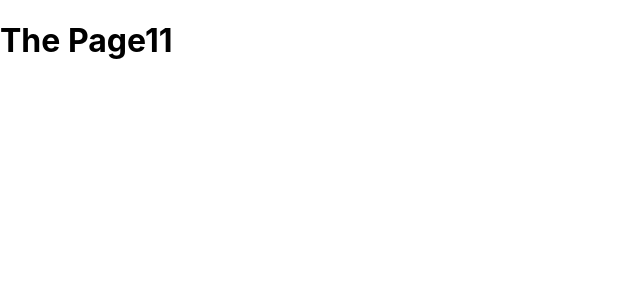
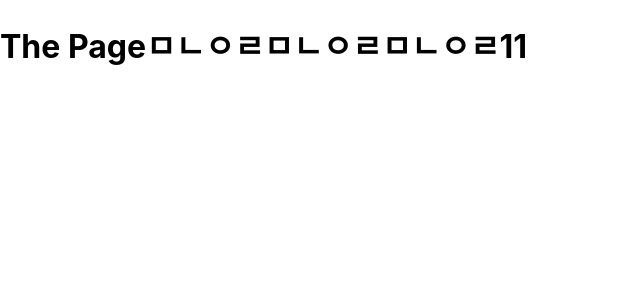
Before and after one commit to ryu9663/mergin-practice, a Next.js app: page /page11 in a window 1280 px wide. Shown: the top 300 px of the page, without its empty margins (0-640 px from the left). Built offline with nearby package versions, Linux system fonts and the light colour scheme.

Commit message:
이 커밋만 남겨보자

```diff
--- a/pages/page11.js
+++ b/pages/page11.js
@@ -1,5 +1,5 @@
 function Page11() {
-    return <h1>The Page11</h1>;
+    return <h1>The Pageㅁㄴㅇㄹㅁㄴㅇㄹㅁㄴㅇㄹ11</h1>;
   }
 
   export default Page11;
```
